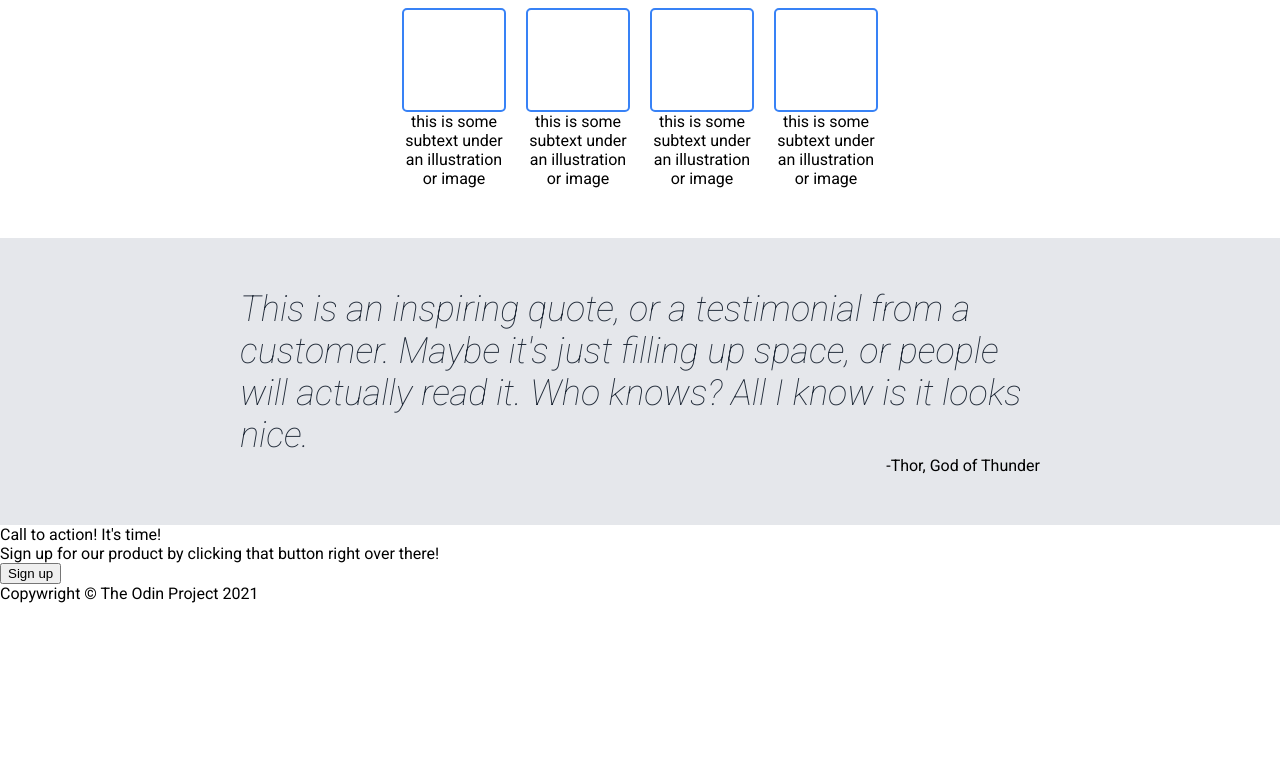
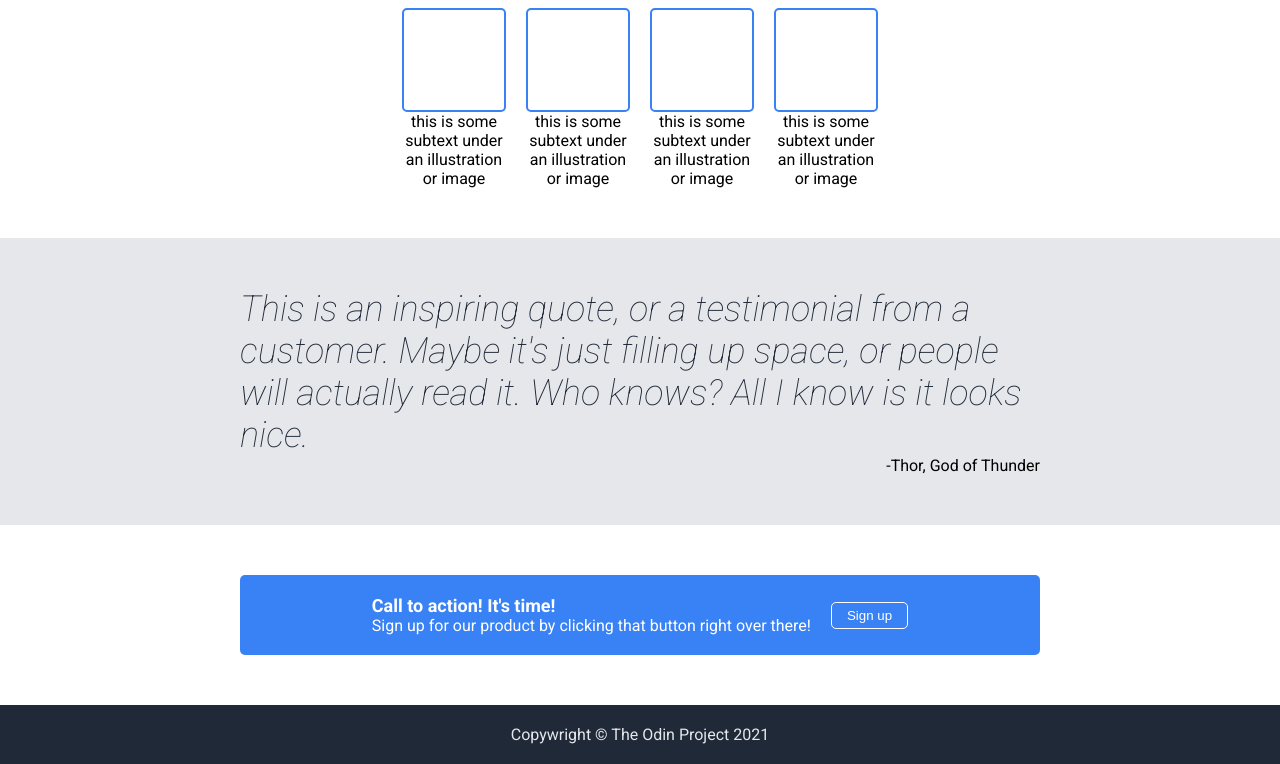
Before and after one commit to nomadseven/foundations-landing-page, a plain HTML site: page index.html in a window 1280 px wide. Shown: the part 391-1155 px from the top of the page. Before the commit the page ends 994 px from the top, so only its background shows below. Drawn offline with Linux system fonts and the light colour scheme.

Commit message:
Finish formatting html, add call to action and footer to css

```diff
--- a/index.html
+++ b/index.html
@@ -23,7 +23,7 @@
             <div class="grabber">This website is awesome</div>
             <div class="explainer">This website has some subtext that goes under
                  the main title. It's a smaller font and the color is lower contrast.</div>
-            <button class="signup">Sign up</button>
+            <button class="signup"><a href="#">Sign up</a></button>
         </div>
         <div class="right">This is a placeholder for an image
         </div>
@@ -57,10 +57,16 @@
             <div class="thor">-Thor, God of Thunder</div>
         </div>
     </div>
+    <div class="callblock">
     <div class="call">
-        <div class="action">Call to action! It's time!</div>
-        <div class="click">Sign up for our product by clicking that button right over there!</div>
-        <button class="signup2">Sign up</button>
+        <div class="callleft">
+            <div class="action">Call to action! It's time!</div>
+            <div class="click">Sign up for our product by clicking that button right over there!</div>
+        </div>
+        <div class="callright">
+            <button class="signup2"><a href="#">Sign up</a></button>
+        </div>
+    </div>
     </div>
     <div class="footer">Copywright © The Odin Project 2021</div>
 </body>
--- a/style.css
+++ b/style.css
@@ -5,7 +5,6 @@ body {
     height: 100vh;
     display: flex;
     flex-direction: column;
-    flex: 1;
 }
 
 a {
@@ -38,10 +37,9 @@ ul {
 .hero {
     background-color: #1f2937;
     display: flex;
-    justify-content: space-around;
+    justify-content: center;
     padding-top: 30px;
     padding-bottom: 30px;
-
 }
 
 .left {
@@ -139,3 +137,56 @@ ul {
     display: flex;
     justify-content: flex-end;
 }
+
+.callblock {
+    display: flex;
+    justify-content: center;
+    margin-top: 50px;
+    margin-bottom: 50px;
+}
+
+.call {
+    width: 800px;
+    background-color: #3882f6;
+    border-radius: 5px;
+    display: flex;
+    justify-content: center;
+    align-items: center;
+    padding-top: 20px;
+    padding-bottom: 20px;
+    gap: 20px;
+}
+
+.callleft {
+    display: flex;
+    flex-direction: column;
+}
+
+.action {
+    color: #ffffff;
+    font-weight: 700;
+    font-size: 18px;
+}
+
+.click {
+    color: #ffffff;
+}
+
+.signup2 {
+    color: #ffffff;
+    border: 1px;
+    border-style: solid;
+    border-color: #ffffff;
+    border-radius: 5px;
+    background-color: #3882f6;
+    padding: 5px 15px 5px 15px;
+}
+
+.footer {
+    background-color: #1f2937;
+    color: #e5e7eb;
+    display: flex;
+    justify-content: center;
+    padding-top: 20px;
+    padding-bottom: 20px;
+}
```
